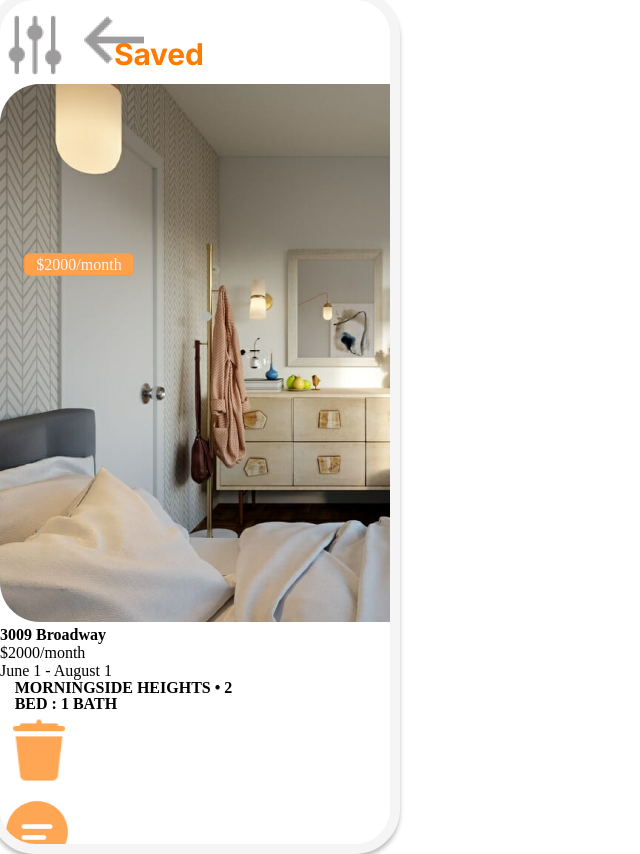
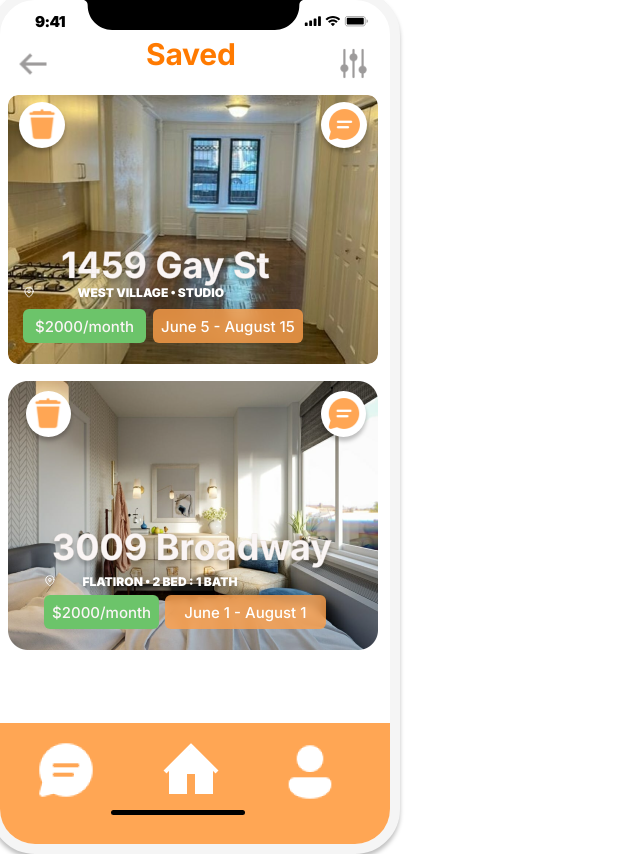
Before and after one commit to mlerner27/LettrLimited, a Flask app: page /archive in a window 1280 px wide. Shown: the whole page, without its empty margins (0-640 px from the left). Run offline with Flask 3, Linux system fonts and the light colour scheme.

Commit message:
fixed saved page html render

```diff
--- a/templates/archivemaster.html
+++ b/templates/archivemaster.html
@@ -5,7 +5,7 @@
     <meta name="viewport" content="initial-scale=1, width=device-width" />
 
     <link rel="stylesheet" href="../static/css/global.css" />
-    <link rel="stylesheet" href="../static/css/final-saved.css" />
+    <link rel="stylesheet" href="../static/css/final-swipe.css" />
     <link
       rel="stylesheet"
       href="https://fonts.googleapis.com/css2?family=Inter:wght@400;500;600;700;900&display=swap"
@@ -18,137 +18,159 @@
       rel="stylesheet"
       href="https://fonts.googleapis.com/css2?family=Roboto:wght@400;500;600;700&display=swap"
     />
+
   </head>
   <body>
-    <div class="final-saved">
-      <div class="saved">
-        <b class="saved1">Saved</b>
+    <div class="final-swipe">
+      <div class="swipe-13">
+        <div class="status-bar-iphone-x-or-newe2">
+          <img class="notch-icon2" alt="" src="../static/img/notch.svg" />
+
+          <img class="right-side-icon4" alt="" src="../static/img/right-side.svg" />
+
+          <div class="left-side2">
+            <div class="time2">
+              <div class="div4">9:41</div>
+            </div>
+          </div>
+        </div>
+        <b class="lettr1">Saved</b>
         <img
-          class="preferences-icon"
+          class="icons8-adjust-48-1"
           alt=""
           src="../static/img/preferences-icon@2x.png"
         />
 
-        <img class="back-button-icon" alt="" src="../static/img/back-arrow@2x.png" />
+        <img class="bookmark-icon" alt="" src="../static/img/back-arrow@2x.png" />
 
-        <div class="saved-1">
+        <div class="swipe-2-mas">
           <img
-            class="saved-1-image"
+            class="swipe-2-image"
             alt=""
             src="../static/img/saved-1-image@2x.png"
           />
 
-          <b class="name">3009 Broadway</b>
-          <div class="price">
-            <div class="price-text">
-              <div class="month">$2000/month</div>
-            </div>
+          <div class="location1">
+            <img class="map-pin-icon2" alt="" src="../static/img/mappin1.svg" />
           </div>
-          <div class="dates">
-            <div class="price-text">
-              <div class="month">June 1 - August 1</div>
-            </div>
+          <b class="name2">3009 Broadway</b>
+          <div class="price2">
+            <div class="may-31-">$2000/month</div>
           </div>
-          <div class="info-1">
-            <img class="map-pin-icon" alt="" src="../static/img/mappin3.svg" />
-
-            <div class="morningside-heights">
-              Morningside heights • 2 BED : 1 BATH
-            </div>
+          <div class="morningside-heights1">flatiron • 2 BED : 1 BATH</div>
+          <div class="dates2">
+            <div class="may-31-">June 1 - August 1</div>
           </div>
-          <div class="ellipse-parent">
-            <div class="group-child"></div>
+          <div class="ellipse-parent1">
+            <div class="group-child1"></div>
             <img
-              class="icons8-trash-60-1"
+              class="icons8-bookmark-96-3-1"
               alt=""
               src="../static/img/icons8trash60-1@2x.png"
             />
           </div>
-          <div class="ellipse-group">
-            <div class="group-child"></div>
+          <div class="ellipse-parent2">
+            <div class="group-child1"></div>
             <img
-              class="icons8-message-96-1-1"
+              class="icons8-message-96-1-12"
+              alt=""
+              src="../static/img/icons8message96-1-1@2x.png"
+            />
+          </div>
+        </div>
+        <div class="bottom-panel1"></div>
+        <a href="{{ url_for('chat') }}">
+        <button>
+        <img class="chat-icon1" alt="" src="../static/img/chat-icon@2x.png" />
+        </button>
+        </a>
+        <a href="{{ url_for('personal') }}">
+        <button>
+        <img
+          class="profile-button-icon1"
+          alt=""
+          src="../static/img/profile-icon@2x.png"
+        />
+        </button>
+        </a>
+        <div class="home-icon1">
+          <a href="{{ url_for('swipe') }}">
+          <button>
+          <img
+            class="home-outline-icon1"
+            alt=""
+            src="../static/img/home-outline@2x.png"
+          />
+          </button>
+          </a>
+          <div class="home-right-fill1"></div>
+          <div class="home-left-fill1"></div>
+          <img class="home-top-fill1" alt="" src="../static/img/home-top-fill.svg" />
+        </div>
+        <div class="home-indicator2"></div>
+        <div class="swipe-3-mas">
+          <img
+            class="swipe-2-image"
+            alt=""
+            src="../static/img/saved-2-image@2x.png"
+          />
+
+          <div class="swipe-1">
+            <div class="lable">
+              <div class="may-31-august-15-wrapper">
+                <div class="may-31-">June 5 - August 15</div>
+              </div>
+            </div>
+          </div>
+          <b class="name3">1459 Gay St</b>
+          <div class="location-parent">
+            <div class="location2">
+              <img class="map-pin-icon2" alt="" src="../static/img/mappin.svg" />
+            </div>
+            <div class="greenwich-village">
+              west village • studio
+            </div>
+          </div>
+          <div class="lable1">
+            <div class="may-31-august-15-wrapper">
+              <div class="may-31-">$2000/month</div>
+            </div>
+          </div>
+          <div class="ellipse-parent3">
+            <div class="group-child3"></div>
+            <img
+              class="icons8-bookmark-96-3-11"
+              alt=""
+              src="../static/img/icons8trash60-1@2x.png"
+            />
+          </div>
+          <div class="ellipse-parent4">
+            <div class="group-child3"></div>
+            <img
+              class="icons8-message-96-1-13"
               alt=""
               src="../static/img/icons8message96-1-11@2x.png"
             />
           </div>
         </div>
-        <div class="iphone-top1">
-          <div class="status-bar-iphone-x-or-newe1">
-            <img class="notch-icon1" alt="" src="../static/img/notch.svg" />
+        <div class="iphone-top2">
+          <div class="status-bar-iphone-x-or-newe3">
+            <img class="notch-icon3" alt="" src="../static/img/notch.svg" />
 
             <img
-              class="right-side-icon2"
+              class="right-side-icon4"
               alt=""
               src="../static/img/right-side.svg"
             />
 
-            <div class="left-side1">
-              <div class="time1">
-                <div class="div2">9:41</div>
+            <div class="left-side2">
+              <div class="time2">
+                <div class="div4">9:41</div>
               </div>
             </div>
           </div>
-          <div class="div3">9:41</div>
-          <img class="right-side-icon3" alt="" src="../static/img/right-side1.svg" />
-        </div>
-        <div class="bottom-panel"></div>
-        <img class="chat-icon" alt="" src="../static/img/chat-icon@2x.png" />
-
-        <img
-          class="profile-button-icon"
-          alt=""
-          src="../static/img/profile-icon@2x.png"
-        />
-
-        <div class="home-icon">
-          <img
-            class="home-outline-icon"
-            alt=""
-            src="../static/img/home-outline@2x.png"
-          />
-
-          <div class="home-right-fill"></div>
-          <div class="home-left-fill"></div>
-          <img class="home-top-fill" alt="" src="../static/img/home-top-fill.svg" />
-        </div>
-        <div class="home-indicator1"></div>
-        <div class="saved-2-master">
-          <div class="saved-2">
-            <img
-              class="saved-2-image"
-              alt=""
-              src="../static/img/saved-2-image@2x.png"
-            />
-
-            <b class="name1">1459 Gay St</b>
-            <div class="price1">
-              <div class="month">$2000/month</div>
-            </div>
-            <div class="dates1">
-              <div class="month">June 5 - August 15</div>
-            </div>
-            <div class="ellipse-container">
-              <div class="group-child"></div>
-              <img
-                class="icons8-trash-60-1"
-                alt=""
-                src="../static/img/icons8trash60-1@2x.png"
-              />
-            </div>
-            <div class="group-div">
-              <div class="group-child"></div>
-              <img
-                class="icons8-message-96-1-1"
-                alt=""
-                src="../static/img/icons8message96-1-11@2x.png"
-              />
-            </div>
-          </div>
-          <div class="location">
-            <img class="map-pin-icon1" alt="" src="../static/img/mappin1.svg" />
-          </div>
-          <div class="west-village">west village • studio</div>
+          <div class="div6">9:41</div>
+          <img class="right-side-icon6" alt="" src="../static/img/right-side1.svg" />
         </div>
       </div>
     </div>
```
Also changed, not shown: 1 other file.
